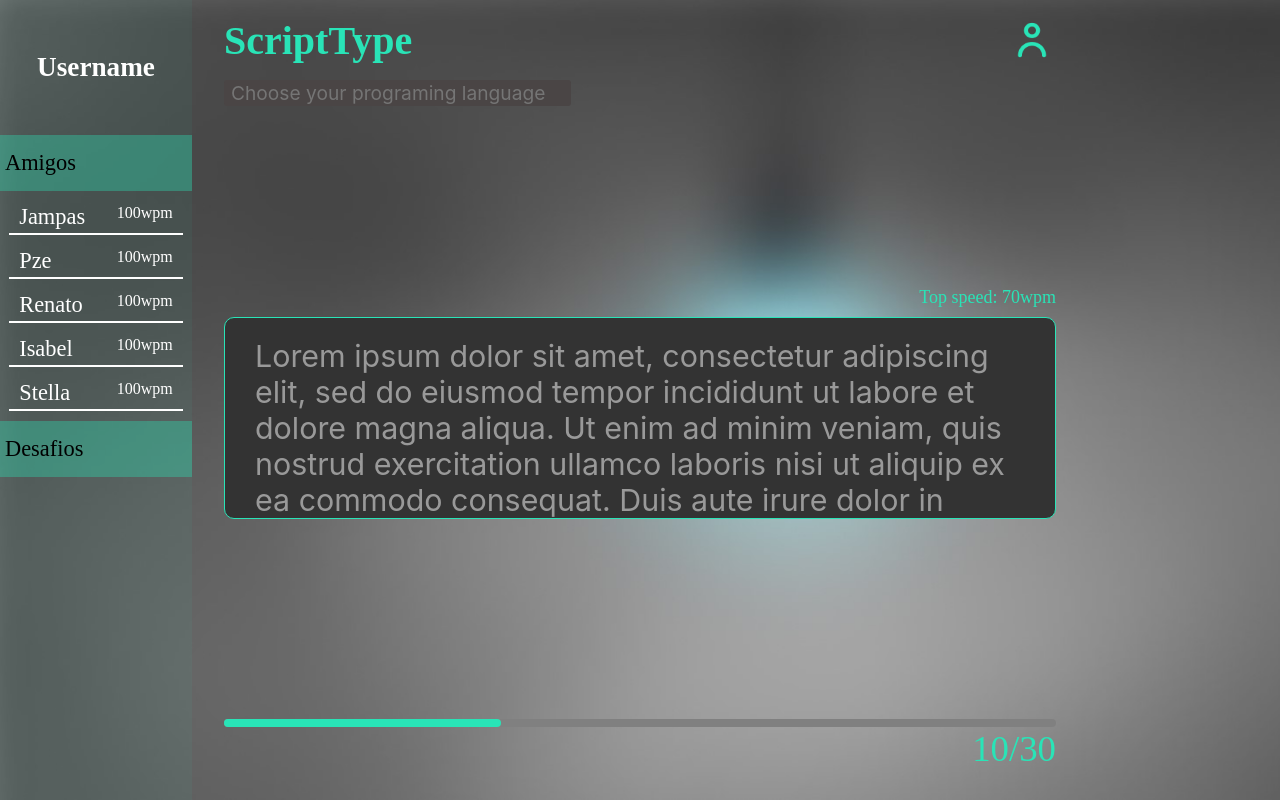
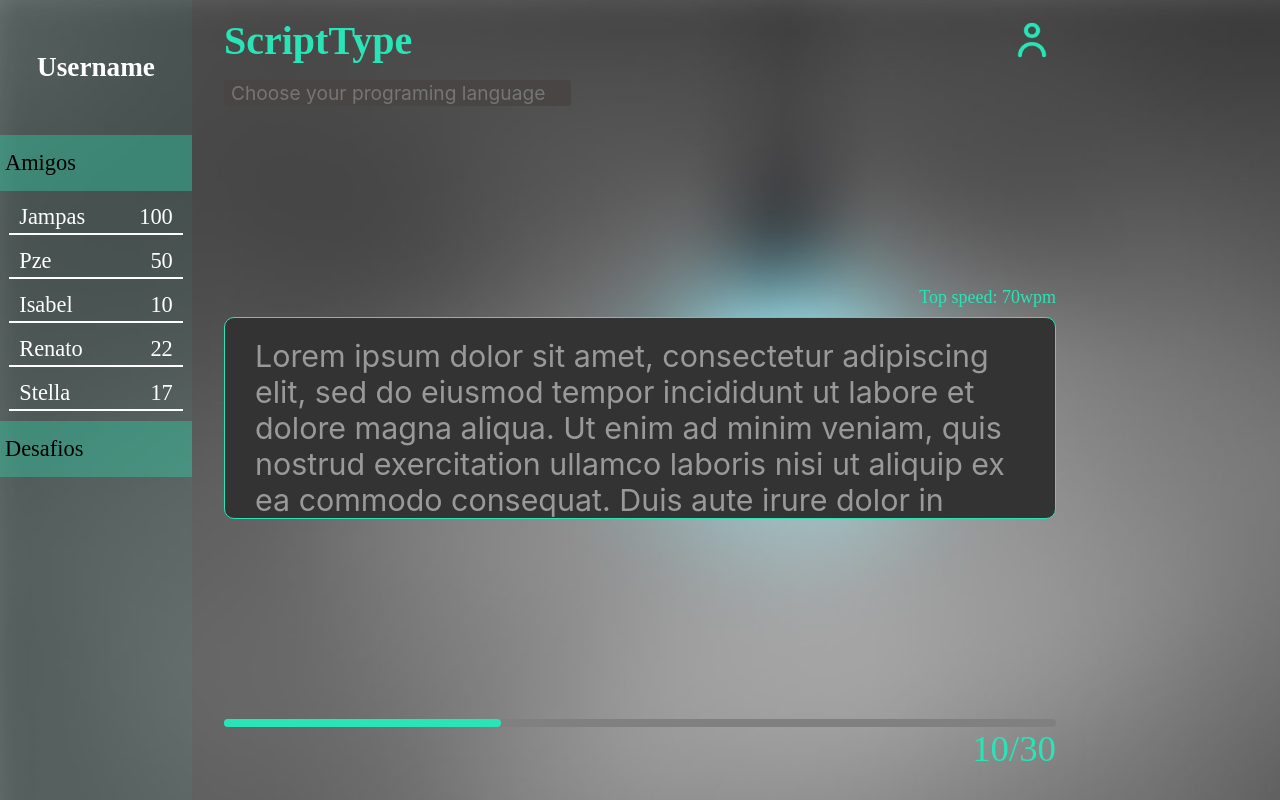
Before and after one commit to pjceva/ScriptType, a React (Vite) app in the folder type-front/: page / in a window 1280 px wide. Built offline with nearby package versions, Linux system fonts and the light colour scheme.

Commit message:
Componente com props para lista de amigos

```diff
--- a/type-front/src/components/SideBar/index.tsx
+++ b/type-front/src/components/SideBar/index.tsx
@@ -1,4 +1,5 @@
-import { Bar, Body, Container, Div, SubSection } from "./styles"
+import { Subsection } from "../Subsection"
+import { Bar, Body, Container, Div } from "./styles"
 
 export const SideBar = () =>{
     return(
@@ -9,14 +10,19 @@ export const SideBar = () =>{
             </Div>
             <Body>
                 <Bar>Amigos</Bar>
-                <SubSection>
+                {/* <SubSection>
                     Jampas
                     <span>100wpm</span>
                 </SubSection>
                 <SubSection>Pze<span>100wpm</span></SubSection>
                 <SubSection>Renato<span>100wpm</span></SubSection>
                 <SubSection>Isabel<span>100wpm</span></SubSection>
-                <SubSection>Stella<span>100wpm</span></SubSection>
+                <SubSection>Stella<span>100wpm</span></SubSection> */}
+                <Subsection name={"Jampas"} top_speed={100}/>
+                <Subsection name={"Pze"} top_speed={50}/>
+                <Subsection name={"Isabel"} top_speed={10}/>
+                <Subsection name={"Renato"} top_speed={22}/>
+                <Subsection name={"Stella"} top_speed={17}/>
                 <Bar>Desafios</Bar>
             </Body>
         </Container>
--- a/type-front/src/components/SideBar/styles.tsx
+++ b/type-front/src/components/SideBar/styles.tsx
@@ -33,17 +33,17 @@ export const Bar = styled.section`
 
 `
 
-export const SubSection = styled.section`
-    width: 80%;
-    margin: 10px auto;
-    border-bottom: 2px solid white;
-    font-size: 1.4rem;
-    padding: 3px 10px;
-    display: flex;
-    justify-content: space-between;
-    color: white;
-    span{
-        font-size: 1rem;
-    }
+// export const SubSection = styled.section`
+//     width: 80%;
+//     margin: 10px auto;
+//     border-bottom: 2px solid white;
+//     font-size: 1.4rem;
+//     padding: 3px 10px;
+//     display: flex;
+//     justify-content: space-between;
+//     color: white;
+//     span{
+//         font-size: 1rem;
+//     }
 
-`
+// `
--- /dev/null
+++ b/type-front/src/components/Subsection/index.tsx
@@ -0,0 +1,15 @@
+import { Container } from "./styles";
+
+type Subprops = {
+    name: string;
+    top_speed: number;
+}
+
+export const Subsection = (props: Subprops) =>{
+    return(
+        <Container>
+            {props.name}
+            <span>{props.top_speed}</span>
+        </Container>
+    )
+}
--- /dev/null
+++ b/type-front/src/components/Subsection/styles.tsx
@@ -0,0 +1,13 @@
+import styled from "styled-components";
+
+export const Container = styled.section`
+    width: 80%;
+    margin: 10px auto;
+    border-bottom: 2px solid white;
+    font-size: 1.4rem;
+    padding: 3px 10px;
+    display: flex;
+    justify-content: space-between;
+    color: white;
+    overflow: hidden;
+`;
```
